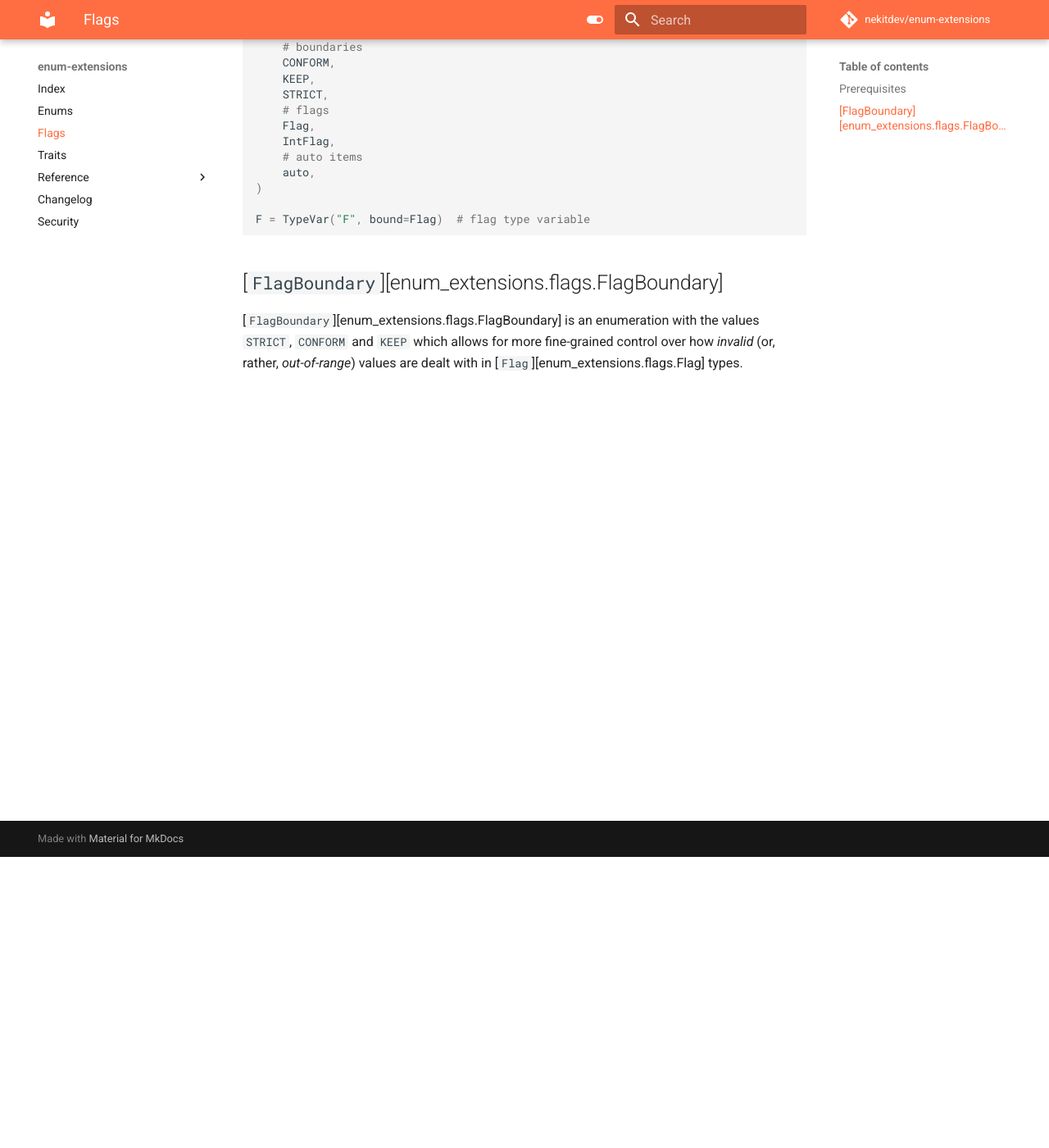
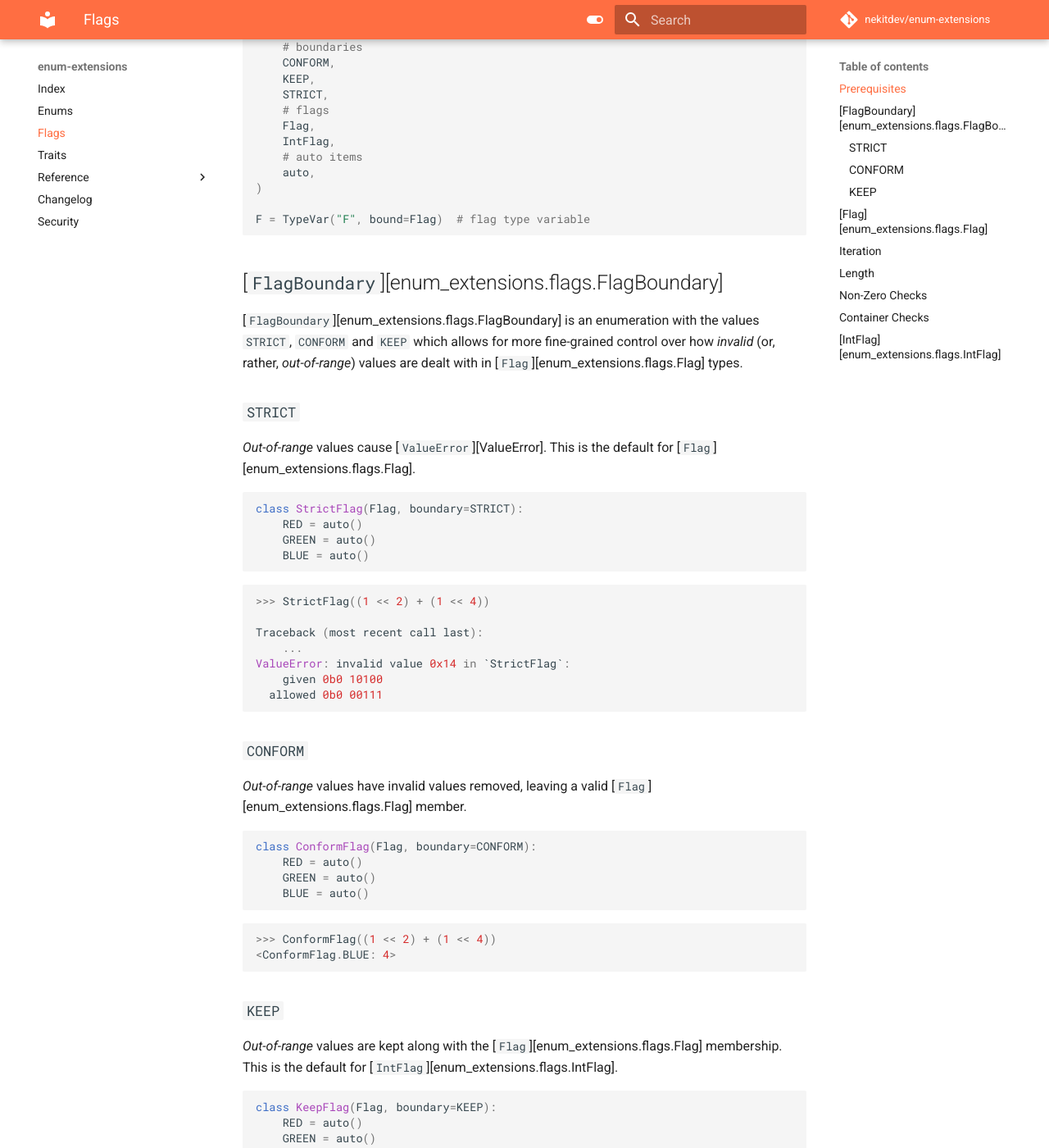
Before and after one commit to nekitdev/enum-extensions, an MkDocs documentation site: the page built from docs/flags.md, in a window 1280 px wide and 1400 px high, scrolled down 355 px. Shown: the whole window at 82% size. Built offline with MkDocs 1.6.1 and Material for MkDocs 9.7.7, drawn with Linux system fonts in a browser that asks for light colours; comment, search, counter and statistics services are not loaded; some of the changed text lies outside the part shown.

Commit message:
Update flags documentation.

````diff
--- a/docs/flags.md
+++ b/docs/flags.md
@@ -31,3 +31,143 @@ F = TypeVar("F", bound=Flag)  # flag type variable
 with the values `STRICT`, `CONFORM` and `KEEP` which allows for
 more fine-grained control over how *invalid* (or, rather, *out-of-range*)
 values are dealt with in [`Flag`][enum_extensions.flags.Flag] types.
+
+### `STRICT`
+
+*Out-of-range* values cause [`ValueError`][ValueError].
+This is the default for [`Flag`][enum_extensions.flags.Flag].
+
+```python
+class StrictFlag(Flag, boundary=STRICT):
+    RED = auto()
+    GREEN = auto()
+    BLUE = auto()
+```
+
+```python
+>>> StrictFlag((1 << 2) + (1 << 4))
+
+Traceback (most recent call last):
+    ...
+ValueError: invalid value 0x14 in `StrictFlag`:
+    given 0b0 10100
+  allowed 0b0 00111
+```
+
+### `CONFORM`
+
+*Out-of-range* values have invalid values removed, leaving a valid
+[`Flag`][enum_extensions.flags.Flag] member.
+
+```python
+class ConformFlag(Flag, boundary=CONFORM):
+    RED = auto()
+    GREEN = auto()
+    BLUE = auto()
+```
+
+```python
+>>> ConformFlag((1 << 2) + (1 << 4))
+<ConformFlag.BLUE: 4>
+```
+
+### `KEEP`
+
+*Out-of-range* values are kept along with the
+[`Flag`][enum_extensions.flags.Flag] membership.
+This is the default for [`IntFlag`][enum_extensions.flags.IntFlag].
+
+```python
+class KeepFlag(Flag, boundary=KEEP):
+    RED = auto()
+    GREEN = auto()
+    BLUE = auto()
+```
+
+```python
+>>> KeepFlag((1 << 2) + (1 << 4))
+<KeepFlag.BLUE|0x10: 4>
+```
+
+## [`Flag`][enum_extensions.flags.Flag]
+
+[`Flag`][enum_extensions.flags.Flag] is a special [`Enum`][enum_extensions.enums.Enum]
+focused around supporting *bit-flags* along with operations on them, such as `&` (*AND*),
+`|` (*OR*), `^` (*XOR*) and `~` (*INVERT*).
+
+```python
+from enum_extensions import Flag
+
+class P(Flag):
+    N = 0
+    X = 1
+    W = 2
+    R = 4
+
+RW = P.R | P.W  # <P.W|R: 6>
+
+RWX = ~P.N  # <P.X|W|R: 7>
+
+RX = RWX ^ P.W  # <P.X|R: 5>
+
+N = RWX & P.N  # <P.N: 0>
+```
+
+## Iteration
+
+## Length
+
+Flag members know the number of bits in them:
+
+```python
+>>> len(RWX)
+3
+```
+
+## Non-Zero Checks
+
+Calling [`bool`][bool] on the [`Flag`][enum_extensions.flags.Flag] member can be used to check
+if the member is non-zero:
+
+```python
+>>> bool(RW)
+True
+>>> bool(N)
+False
+```
+
+## Container Checks
+
+Flags can check if the member belongs to another member:
+
+```python
+>>> P.R in RW
+True
+>>> P.N in RWX
+False
+```
+
+## [`IntFlag`][enum_extensions.flags.IntFlag]
+
+[`IntFlag`][enum_extensions.flags.IntFlag] is a flag derived from
+[`Flag`][enum_extensions.flags.Flag] and [`int`][int], which allows its members to act as integers:
+
+```python
+class Color(IntFlag):
+    RED = 1
+    GREEN = 2
+    BLUE = 4
+
+red = Color.RED  # <Color.RED: 1>
+value = red + 2  # 3
+```
+
+Note how members also lose their membership when [`int`][int] operations are applied.
+
+[`IntFlag`][enum_extensions.flags.IntFlag] members can be combined with integer values
+(compared to [`Flag`][enum_extensions.flags.Flag] which only supports checking members):
+
+```python
+red = Color.RED  # <Color.RED: 1>
+red_blue = red | 4  # <Color.RED|BLUE: 4>
+```
````
Also changed, not shown: 1 other file.
